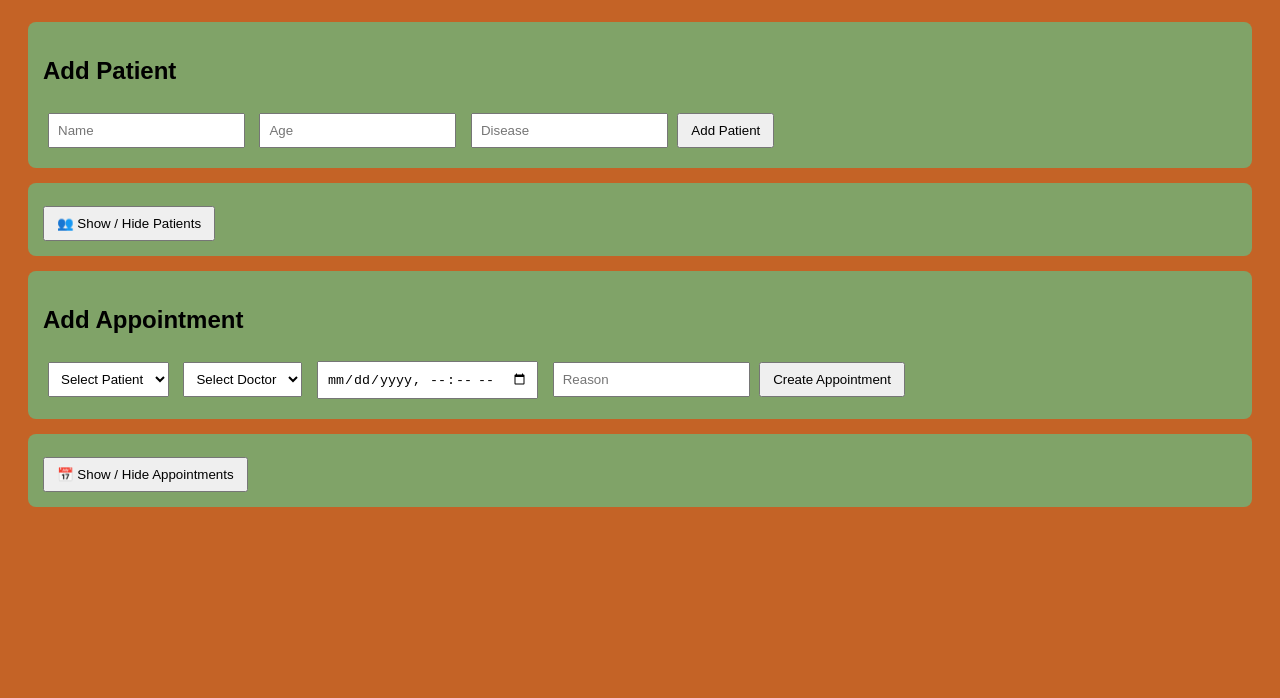
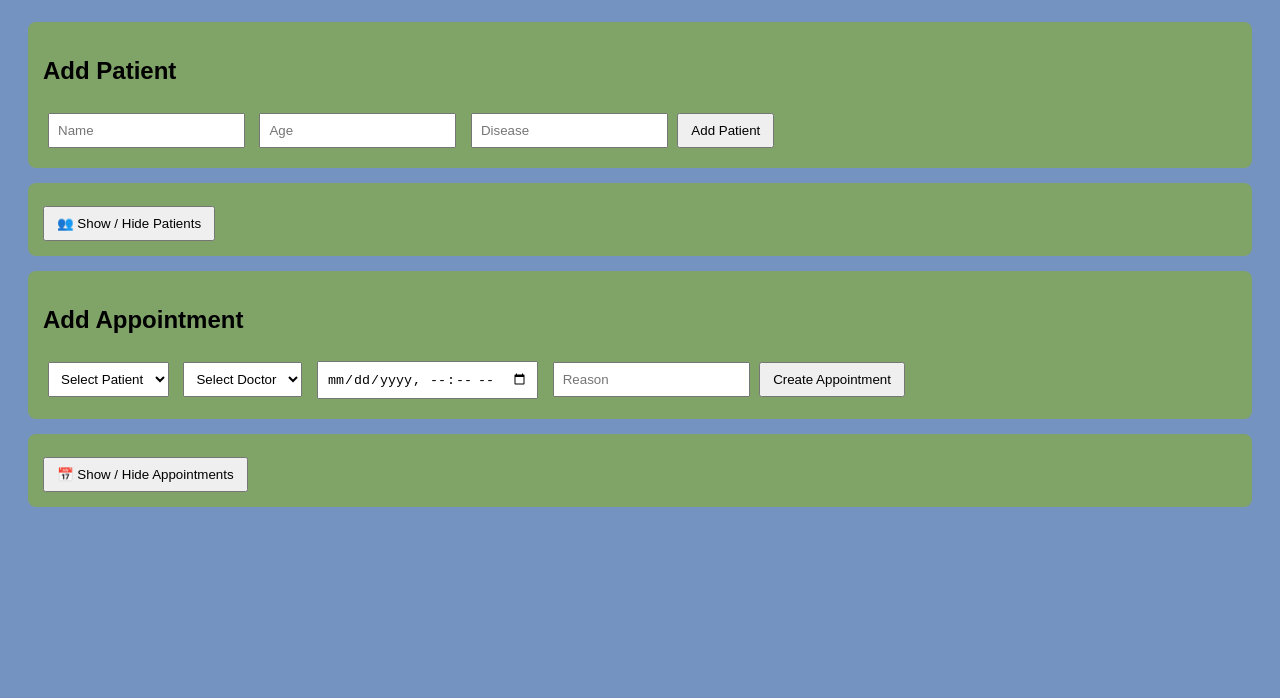
Before and after one commit to karlozk/healthcare-portal, a website: page public/index.html in a window 1280 px wide. Shown: the part 102-800 px from the top of the page. Drawn offline with Linux system fonts and the light colour scheme.

Commit message:
color change

```diff
--- a/public/style.css
+++ b/public/style.css
@@ -1,6 +1,6 @@
 body {
   font-family: Arial;
-  background: #c46326;
+  background: #7593c0;
   padding: 20px;
 }
 
```
